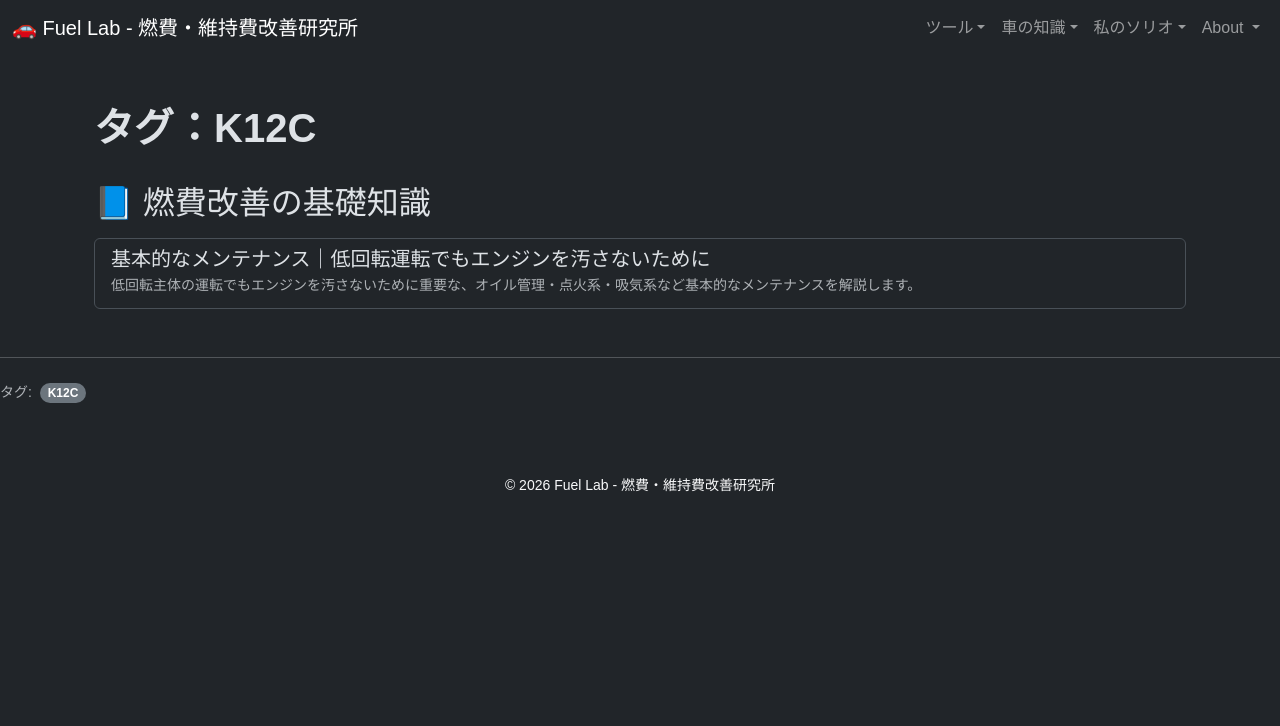
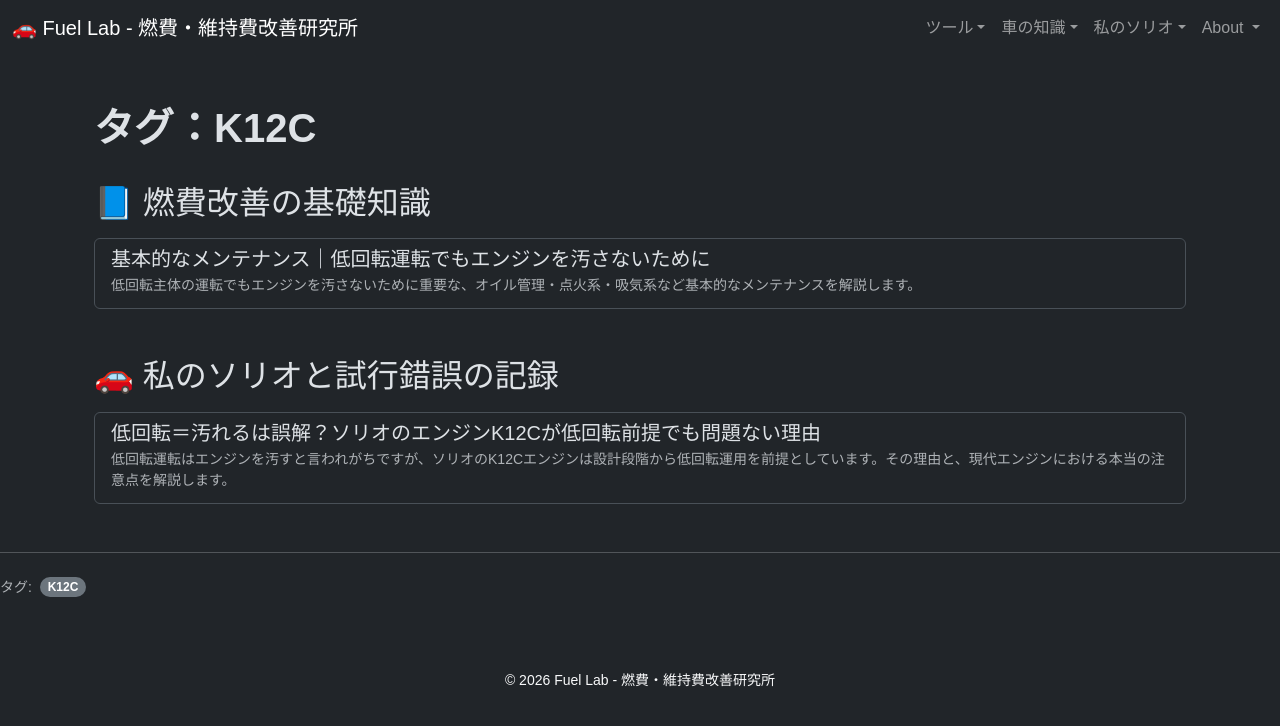
Before and after one commit to funyapar-org/fuel-lab, a Jekyll site: the page built from _tags/k12c.md, in a window 1280 px wide. Shown: the top 726 px of the page. Built offline with Jekyll 4.4.1, drawn with Linux system fonts in a browser that asks for light colours; some of the changed lines change nothing that is shown.

Commit message:
k12c-low-rpm-carbon-myth.md を更新

```diff
--- a/_solio/k12c-low-rpm-carbon-myth.md
+++ b/_solio/k12c-low-rpm-carbon-myth.md
@@ -4,11 +4,11 @@ nav_title: 低回転＝汚れるは誤解？ソリオは大丈夫？
 title: 低回転＝汚れるは誤解？ソリオのエンジンK12Cが低回転前提でも問題ない理由
 description: 低回転運転はエンジンを汚すと言われがちですが、ソリオのK12Cエンジンは設計段階から低回転運用を前提としています。その理由と、現代エンジンにおける本当の注意点を解説します。
 tags:
-  - エンジン
-  - K12C
-  - 街乗り
-  - ソリオ
-  - 誤解
+  - engine
+  - k12c
+  - city-driving
+  - solio
+  - misconception
 ---
 
 <div class="container my-5">
```
